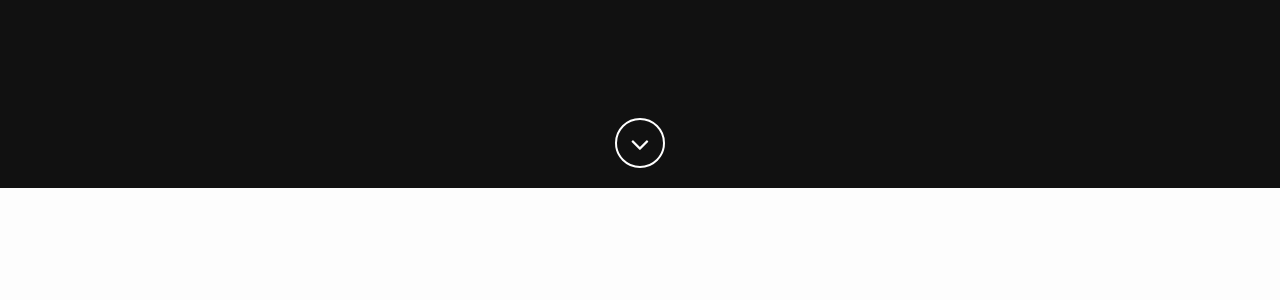
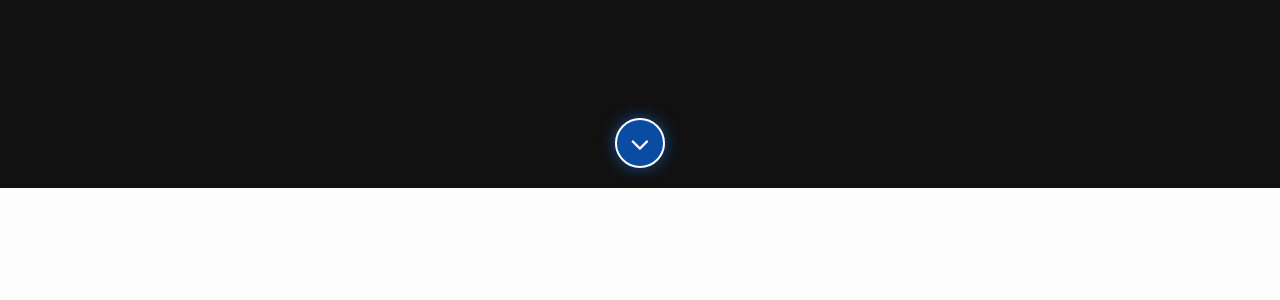
Before and after one commit to carbondesign/rftp_site, a Jekyll site: the page built from index.html, in a window 1280 px wide. Shown: the part 862-1162 px from the top of the page. Built offline with Jekyll 4.4.1, drawn with Linux system fonts in a browser that asks for light colours.

Commit message:
glow fix

```diff
--- a/css/main.css
+++ b/css/main.css
@@ -415,7 +415,7 @@ text-transform: uppercase;
   to { background-color: #022E67; -webkit-box-shadow: 0 0 9px #333; }
 }
 a.blue.pulse {
-  -webkit-animation-name: greenPulse;
+  -webkit-animation-name: bluePulse;
   -webkit-animation-duration: 2s;
   -webkit-animation-iteration-count: infinite;
 }
```
